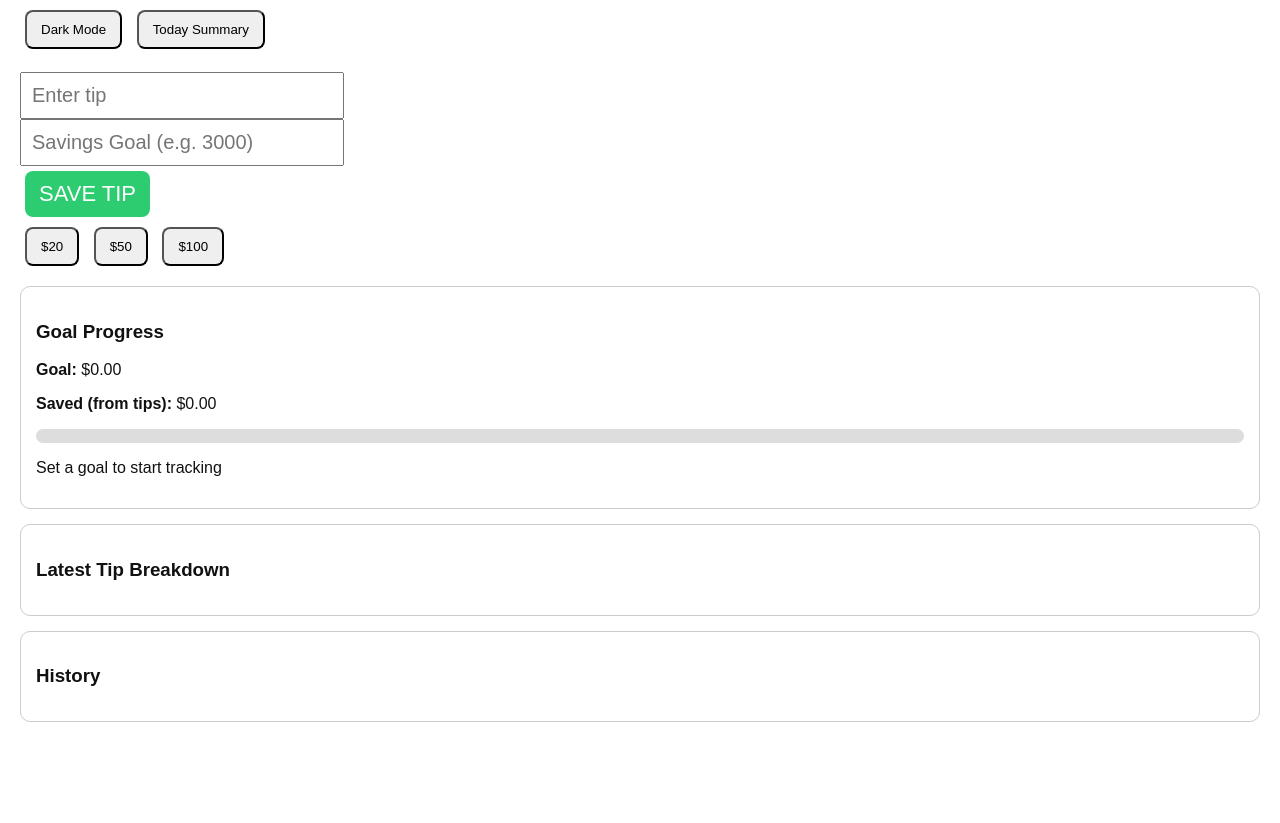
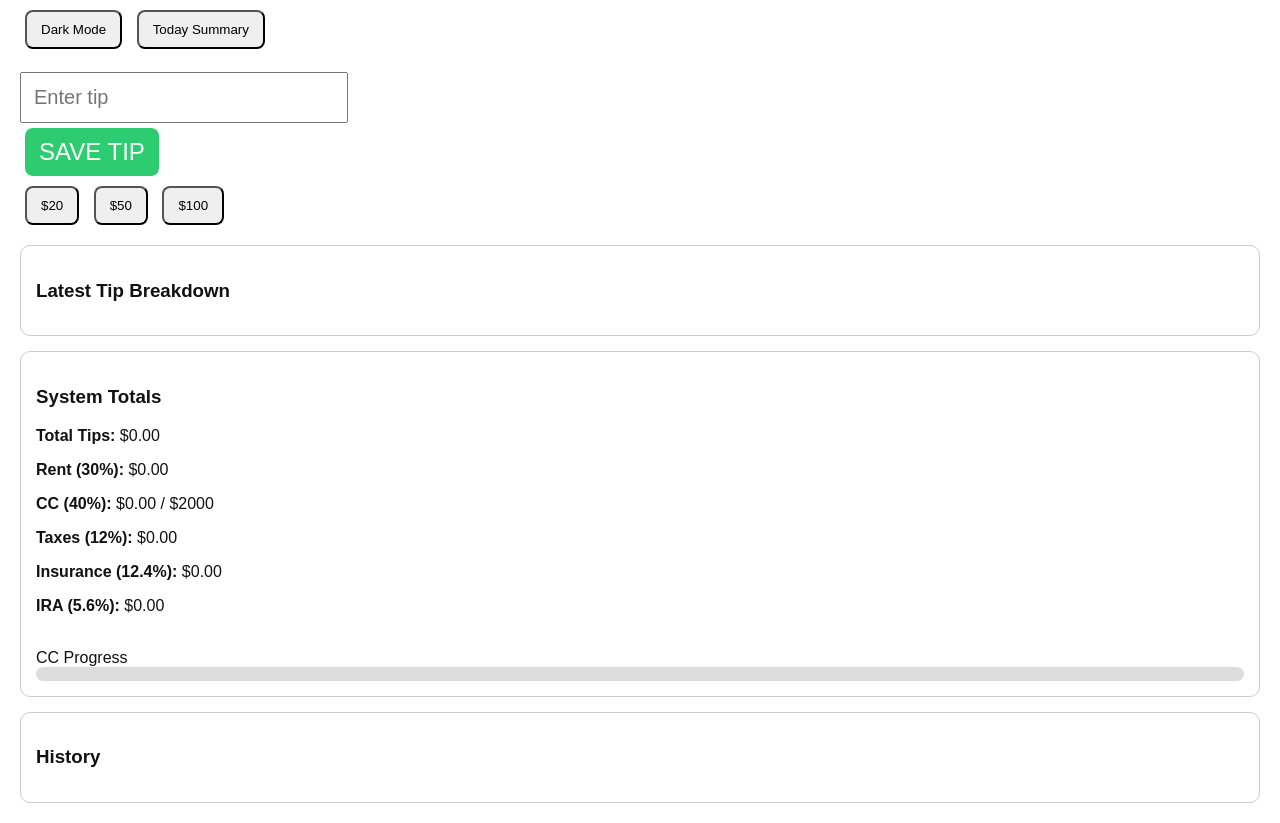
Before and after one commit to jessicajozefa/tip-splitter, a plain HTML site: page index.html in a window 1280 px wide. Shown: the part 83-906 px from the top of the page. Before the commit the page ends 825 px from the top, so only its background shows below. Drawn offline with Linux system fonts and the light colour scheme.

Commit message:
Update index.html

```diff
--- a/index.html
+++ b/index.html
@@ -2,7 +2,7 @@
 <html>
 <head>
 <meta charset="UTF-8" />
-<title>Tip Flow System - Goal Mode</title>
+<title>Tip Flow System</title>
 
 <style>
 body {
@@ -17,7 +17,7 @@ body {
 
 input {
   font-size: 20px;
-  padding: 10px;
+  padding: 12px;
   width: 90%;
   max-width: 300px;
 }
@@ -26,10 +26,11 @@ button {
   padding: 10px 14px;
   margin: 5px;
   border-radius: 8px;
+  cursor: pointer;
 }
 
 .save {
-  font-size: 22px;
+  font-size: 24px;
   background: #2ecc71;
   color: white;
   border: none;
@@ -58,7 +59,7 @@ button {
 
 <body>
 
-<h2>Tip Flow System (Goal Mode)</h2>
+<h2>Tip Flow System</h2>
 
 <button onclick="toggleDark()">Dark Mode</button>
 <button onclick="summary()">Today Summary</button>
@@ -66,9 +67,6 @@ button {
 <br/><br/>
 
 <input id="amount" type="number" placeholder="Enter tip" />
-<br/>
-
-<input id="goal" type="number" placeholder="Savings Goal (e.g. 3000)" />
 <br/>
 
 <button class="save" onclick="addTip()">SAVE TIP</button>
@@ -80,19 +78,30 @@ button {
 </div>
 
 <div class="card">
-<h3>Goal Progress</h3>
-
-<p><b>Goal:</b> $<span id="goalDisplay">0</span></p>
-<p><b>Saved (from tips):</b> $<span id="saved">0</span></p>
-
-<div class="bar"><div id="goalBar" class="fill"></div></div>
-
-<p id="goalStatus"></p>
+<h3>Latest Tip Breakdown</h3>
+<div id="latest"></div>
 </div>
 
 <div class="card">
-<h3>Latest Tip Breakdown</h3>
-<div id="latest"></div>
+<h3>System Totals</h3>
+
+<p><b>Total Tips:</b> $<span id="total"></span></p>
+
+<p><b>Rent (30%):</b> $<span id="rent"></span></p>
+
+<p><b>CC (40%):</b> $<span id="cc"></span> / $2000</p>
+
+<p><b>Taxes (12%):</b> $<span id="tax"></span></p>
+
+<p><b>Insurance (12.4%):</b> $<span id="ins"></span></p>
+
+<p><b>IRA (5.6%):</b> $<span id="ira"></span></p>
+
+<br/>
+
+<div>CC Progress</div>
+<div class="bar"><div id="ccBar" class="fill"></div></div>
+
 </div>
 
 <div class="card">
@@ -105,13 +114,16 @@ button {
 let tips = JSON.parse(localStorage.getItem("tips") || "[]");
 
 function addTip() {
-
   let val = parseFloat(document.getElementById("amount").value);
   if (!val) return;
 
   let entry = {
     amount: val,
+    rent: val * 0.30,
     cc: val * 0.40,
+    tax: val * 0.12,
+    ins: val * 0.124,
+    ira: val * 0.056,
     time: new Date().toLocaleString()
   };
 
@@ -133,28 +145,31 @@ function sum(k){
 
 function update(){
 
-  let goal = parseFloat(document.getElementById("goal").value || 0);
+  let total = sum("amount");
+  let rent = sum("rent");
+  let cc = sum("cc");
+  let tax = sum("tax");
+  let ins = sum("ins");
+  let ira = sum("ira");
 
-  let saved = sum("amount");
+  let ccCap = 2000;
 
-  document.getElementById("goalDisplay").innerText = goal.toFixed(2);
-  document.getElementById("saved").innerText = saved.toFixed(2);
+  document.getElementById("total").innerText = total.toFixed(2);
+  document.getElementById("rent").innerText = rent.toFixed(2);
+  document.getElementById("cc").innerText = cc.toFixed(2);
+  document.getElementById("tax").innerText = tax.toFixed(2);
+  document.getElementById("ins").innerText = ins.toFixed(2);
+  document.getElementById("ira").innerText = ira.toFixed(2);
 
-  let pct = goal ? (saved / goal) * 100 : 0;
-
-  document.getElementById("goalBar").style.width =
-    Math.min(pct, 100) + "%";
-
-  document.getElementById("goalStatus").innerText =
-    goal
-      ? (saved >= goal
-          ? "✅ Goal reached"
-          : "You are " + (goal - saved).toFixed(2) + " away")
-      : "Set a goal to start tracking";
+  document.getElementById("ccBar").style.width =
+    Math.min((cc/ccCap)*100,100) + "%";
 
   document.getElementById("latest").innerHTML =
     tips.length
-      ? `<p>$${tips[tips.length-1].amount}</p>`
+      ? `
+        <p>$${tips[tips.length-1].amount}</p>
+        <p>CC: $${tips[tips.length-1].cc.toFixed(2)}</p>
+      `
       : "";
 
   document.getElementById("history").innerHTML =
@@ -179,8 +194,6 @@ function toggleDark(){
   document.body.classList.toggle("dark");
 }
 
-document.getElementById("goal").addEventListener("input", update);
-
 update();
 
 </script>
```
